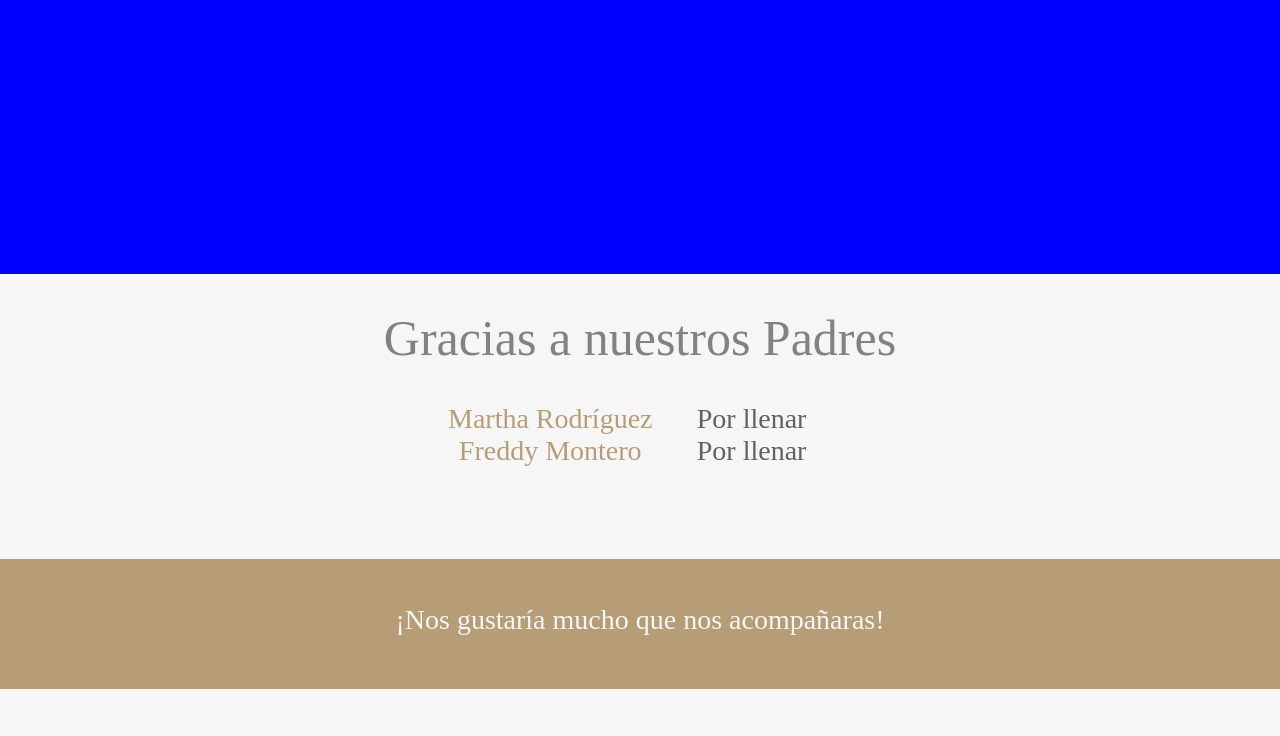
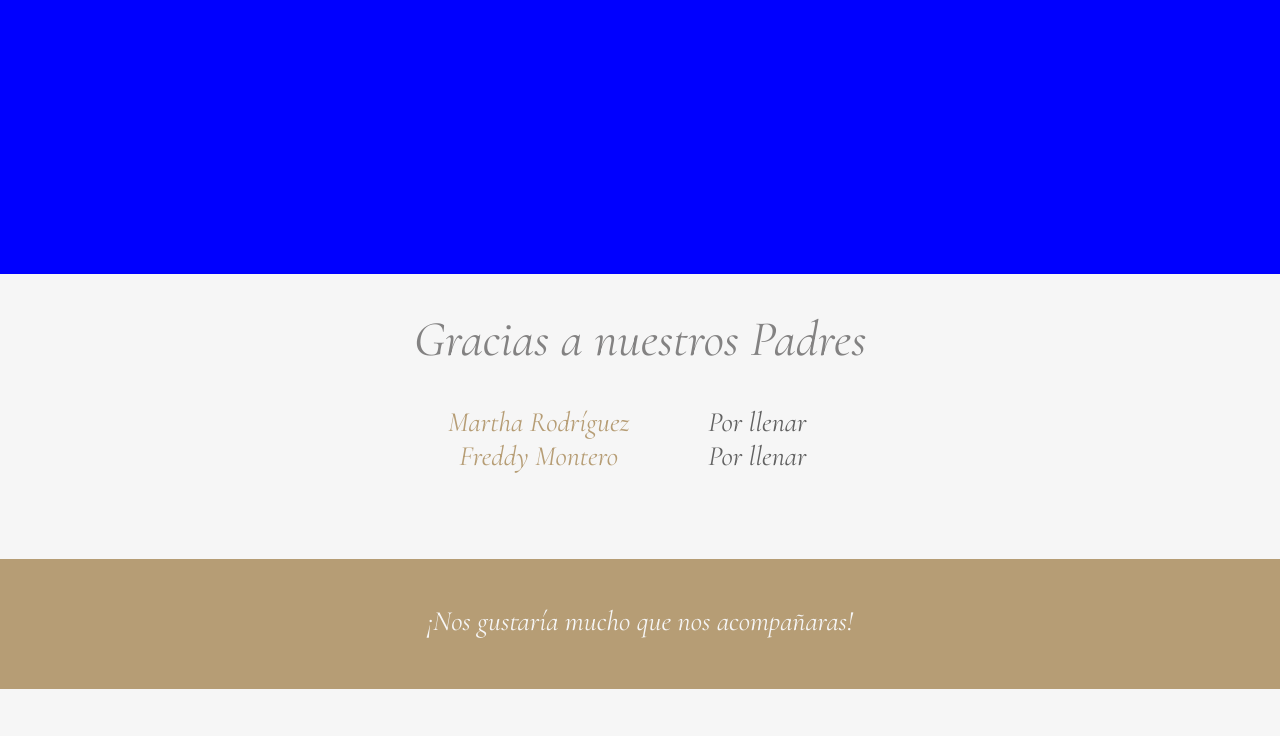
Before and after one commit to InvitacionBodaJyG/MiInvitacionBoda, a plain HTML site: page index.html in a window 1280 px wide. Shown: the part 676-1412 px from the top of the page. Drawn offline with Linux system fonts and the light colour scheme; the site is published under a folder, as on GitHub Pages, so addresses that start at the root find nothing.

Commit message:
Update principal.css

```diff
--- a/css/principal.css
+++ b/css/principal.css
@@ -511,28 +511,28 @@
 
 @font-face {
     font-family: 'Cormorant';
-    src: url('/font/Cormorant-Italic-VariableFont_wght.ttf') format('truetype');
+    src: url('../font/Cormorant-Italic-VariableFont_wght.ttf') format('truetype');
     font-style: italic;
     font-weight: normal;
 }
 
 @font-face {
     font-family: 'CormorantB';
-    src: url('/font/Cormorant-Bold.ttf') format('truetype');
+    src: url('../font/Cormorant-Bold.ttf') format('truetype');
     font-style: Bold;
     font-weight: normal;
 }
 
 @font-face {
     font-family: 'Roboto';
-    src: url('/font/Roboto-Regular.ttf') format('truetype');
+    src: url('../font/Roboto-Regular.ttf') format('truetype');
     font-style: normal;
     font-weight: normal;
 }
 
 @font-face {
     font-family: 'GreatVibes';
-    src: url('/MiInvitacionBoda/font/GreatVibes-Regular.ttf') format('truetype');
+    src: url('../font/GreatVibes-Regular.ttf') format('truetype');
     font-style: normal;
     font-weight: normal;
 }
```
